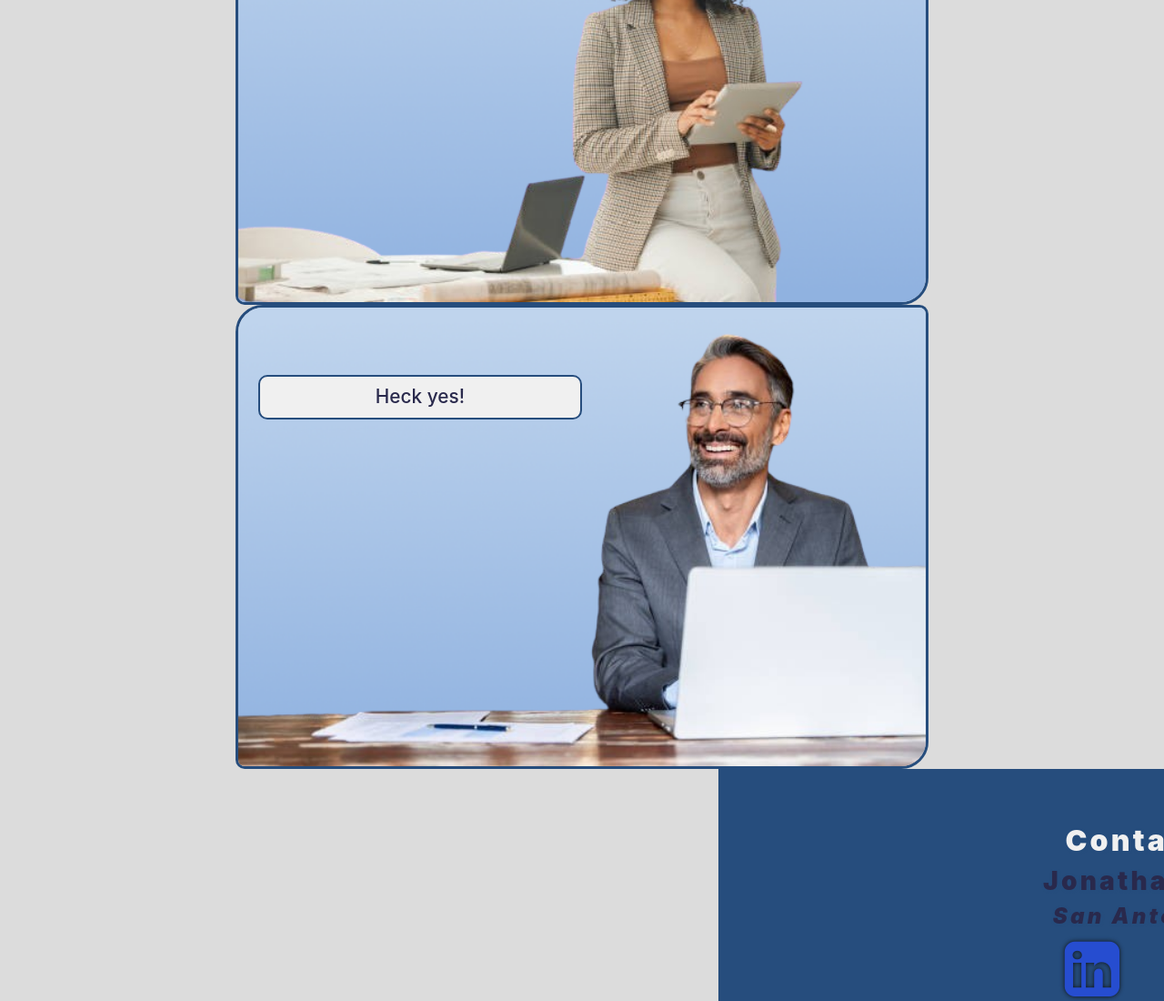
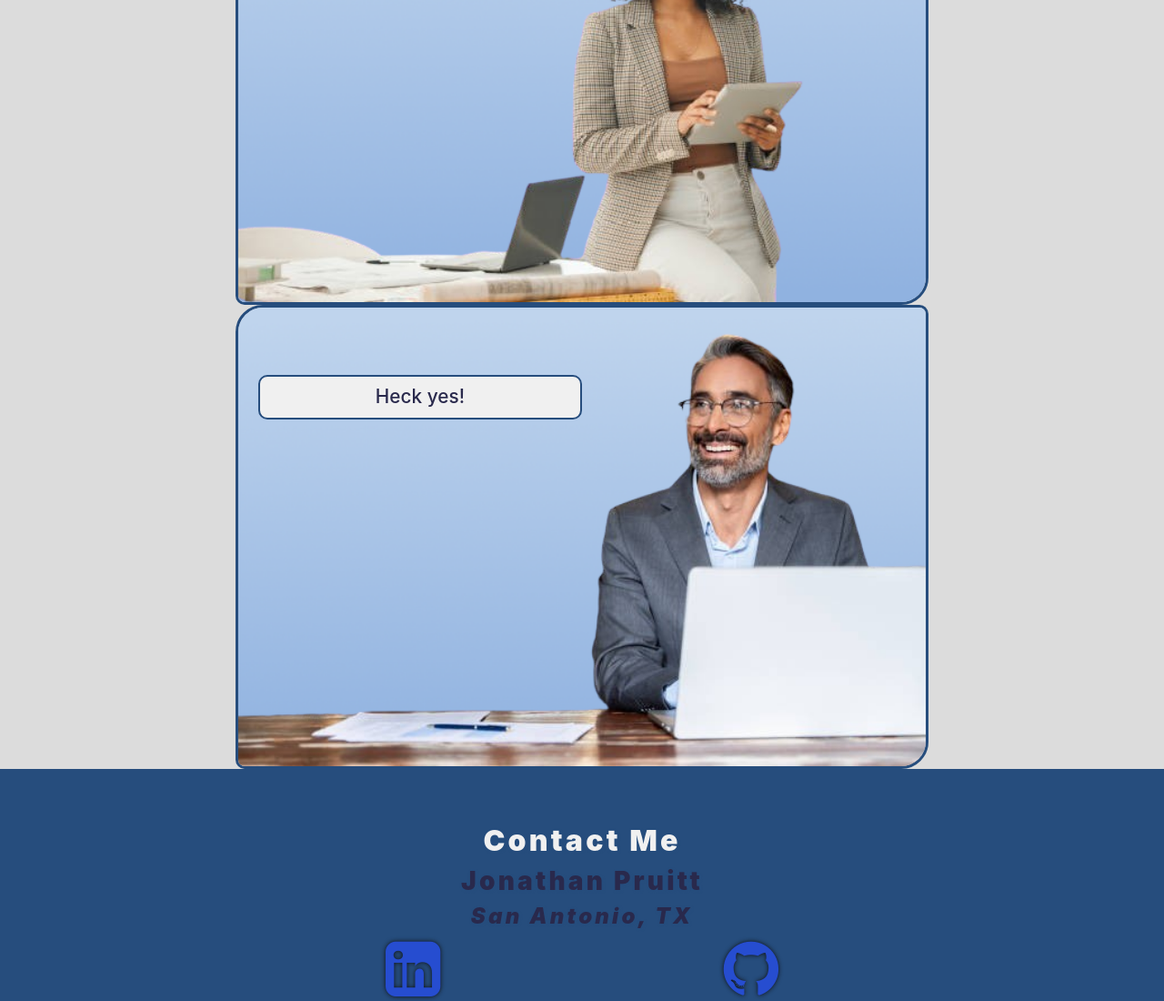
Before and after one commit to Jonathan-Pruitt/jonathanpruitt.github.io, a React (Create React App) app: page / in a window 1280 px wide. Shown: the part 6758-7858 px from the top of the page at 91% size. Built offline with nearby package versions, Linux system fonts and the light colour scheme; no server answers.

Commit message:
Redeploy 5

```diff
--- a/src/resources/contact.css
+++ b/src/resources/contact.css
@@ -16,7 +16,7 @@
     IN THE FUTURE, DO NOT USE THIS BELOW STYLING
 */
 .crawl {
-    left : 50vw;
+    left : -50vw;
     right : -50vw;
 }
 
```
Also changed, not shown: 6 other files (tests, documents, lock files or other folders).
